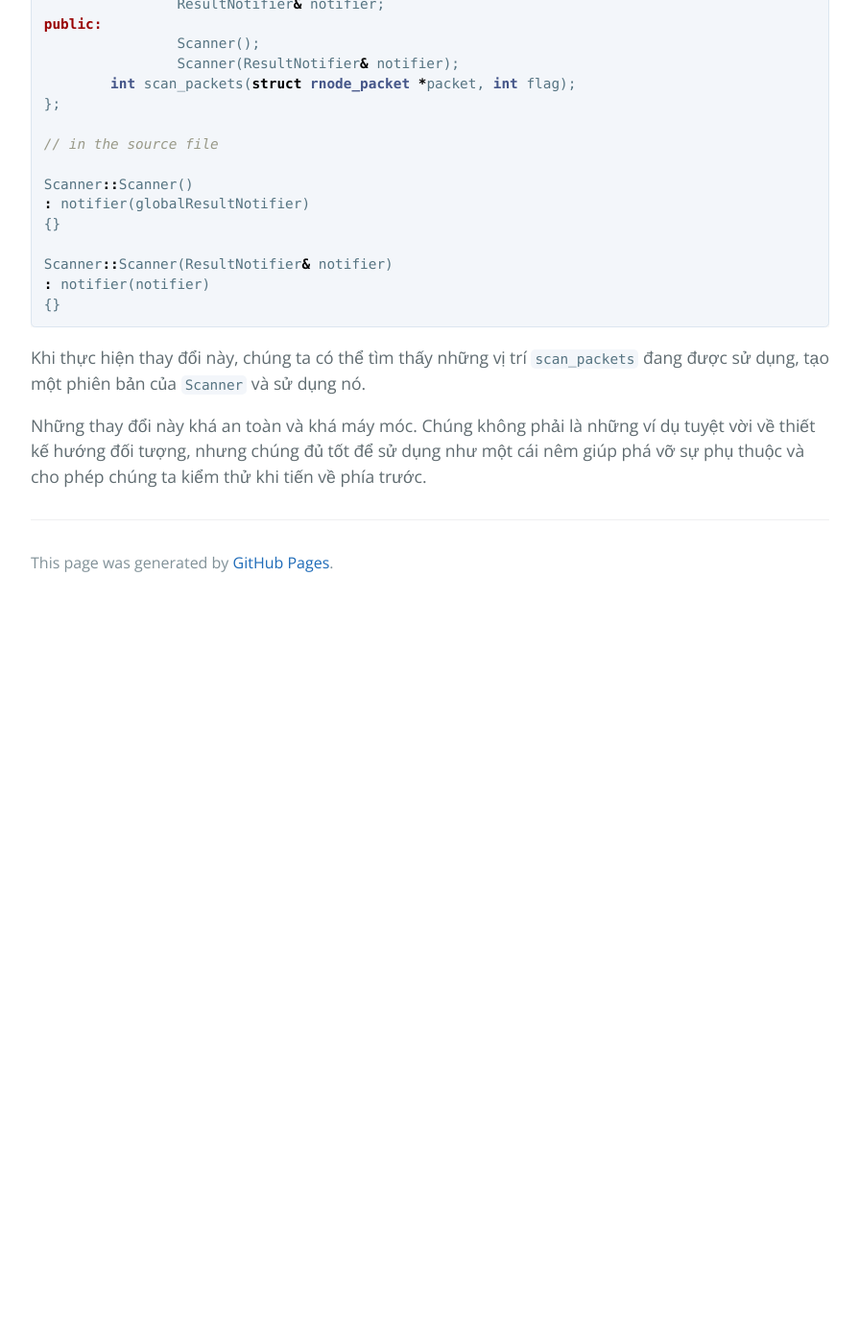
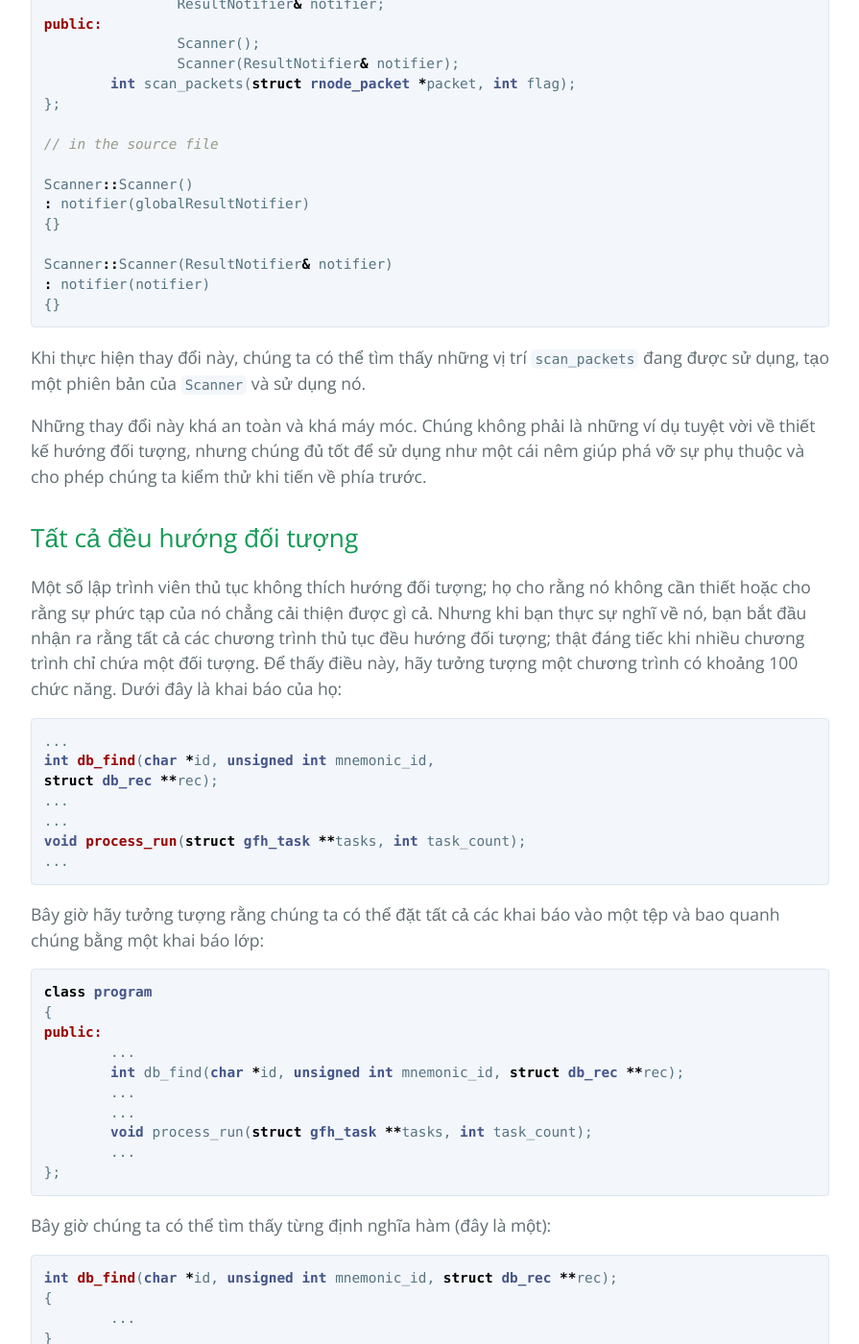
Before and after one commit to HaiBV/haibv.github.io, a Jekyll site: the page built from working-effectively-with-legacy-code/chapter-19-my-project-is-not-object-oriented-how-do-i-make-safe-changes.md, in a window 1280 px wide and 1400 px high, scrolled down 12165 px. Shown: the whole window at 96% size, without its empty margins (192-1087 px from the left). Built offline with Jekyll 4.4.1, drawn with Linux system fonts in a browser that asks for light colours; our own code applies the rules of GitHub Pages for plain Markdown files; before the commit the page ends 12795 px from its top, so only the background shows below that; some of the changed text lies outside the part shown.

Commit message:
Book - Working Efectively with Legacy Code - P2 - C19

````diff
--- a/working-effectively-with-legacy-code/chapter-19-my-project-is-not-object-oriented-how-do-i-make-safe-changes.md
+++ b/working-effectively-with-legacy-code/chapter-19-my-project-is-not-object-oriented-how-do-i-make-safe-changes.md
@@ -433,3 +433,61 @@ Scanner::Scanner(ResultNotifier& notifier)
 Khi thực hiện thay đổi này, chúng ta có thể tìm thấy những vị trí `scan_packets` đang được sử dụng, tạo một phiên bản của `Scanner` và sử dụng nó.
 
 Những thay đổi này khá an toàn và khá máy móc. Chúng không phải là những ví dụ tuyệt vời về thiết kế hướng đối tượng, nhưng chúng đủ tốt để sử dụng như một cái nêm giúp phá vỡ sự phụ thuộc và cho phép chúng ta kiểm thử khi tiến về phía trước.
+
+## Tất cả đều hướng đối tượng
+
+Một số lập trình viên thủ tục không thích hướng đối tượng; họ cho rằng nó không cần thiết hoặc cho rằng sự phức tạp của nó chẳng cải thiện được gì cả. Nhưng khi bạn thực sự nghĩ về nó, bạn bắt đầu nhận ra rằng tất cả các chương trình thủ tục đều hướng đối tượng; thật đáng tiếc khi nhiều chương trình chỉ chứa một đối tượng. Để thấy điều này, hãy tưởng tượng một chương trình có khoảng 100 chức năng. Dưới đây là khai báo của họ:
+
+```cpp
+...
+int db_find(char *id, unsigned int mnemonic_id,
+struct db_rec **rec);
+...
+...
+void process_run(struct gfh_task **tasks, int task_count);
+...
+```
+
+Bây giờ hãy tưởng tượng rằng chúng ta có thể đặt tất cả các khai báo vào một tệp và bao quanh chúng bằng một khai báo lớp:
+
+```cpp
+class program
+{
+public:
+	...
+	int db_find(char *id, unsigned int mnemonic_id, struct db_rec **rec);
+	...
+	...
+	void process_run(struct gfh_task **tasks, int task_count);
+	...
+};
+```
+
+Bây giờ chúng ta có thể tìm thấy từng định nghĩa hàm (đây là một):
+
+```cpp
+int db_find(char *id, unsigned int mnemonic_id, struct db_rec **rec);
+{
+	...
+}
+```
+
+Và tiền tố tên của nó với tên của lớp:
+
+```cpp
+int program::db_find(char *id, unsigned int mnemonic_id, struct db_rec **rec)
+{
+	...
+}
+```
+
+Bây giờ chúng ta phải viết một hàm `main()` mới cho chương trình:
+
+```cpp
+int main(int ac, char **av)
+{
+	program the_program;
+
+	return the_program.main(ac, av);
+}
+```
````
